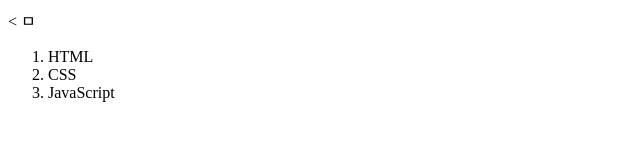
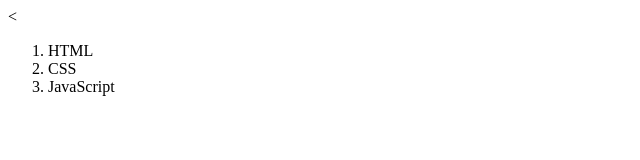
Before and after one commit to YiJiSeop/web1, a plain HTML site: page index.html in a window 1280 px wide. Shown: the whole page, without its empty margins (0-640 px from the left). Drawn offline with Linux system fonts and the light colour scheme.

Commit message:
Update index.html

```diff
--- a/index.html
+++ b/index.html
@@ -4,7 +4,7 @@
     <meta charset="utf-8">
     <title>WEB - World Wide Web</title>
   </head>
-  <body>ㅁ
+
     <ol>
       <li>HTML
       <li>CSS
```
